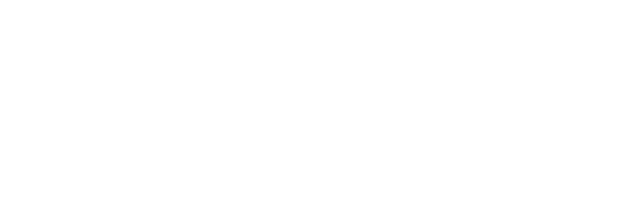
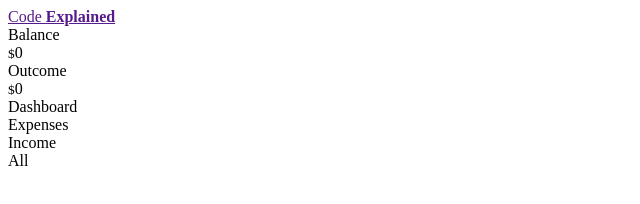
Before and after one commit to kaizen-minded/Budget-App, a plain HTML site: page index.html in a window 1280 px wide. Shown: the whole page, without its empty margins (0-640 px from the left). Drawn offline with Linux system fonts and the light colour scheme.

Commit message:
starting skeleton for  dashboard

```diff
--- a/index.html
+++ b/index.html
@@ -3,7 +3,35 @@
   <head>
     <meta charset="UTF-8" />
     <meta name="viewport" content="width=device-width, initial-scale=1.0" />
-    <title>Document</title>
+    <title>Budget App</title>
   </head>
-  <body></body>
+  <body>
+    <div class="app-title">
+      <a href="">Code <strong>Explained</strong></a>
+    </div>
+    <div class="budget-header">
+      <div class="balance">
+        <div class="title">
+          Balance
+        </div>
+        <div class="value"><small>$</small>0</div>
+      </div>
+      <div class="chart">
+        <div class="outcome">
+          <div class="title">
+            Outcome
+          </div>
+          <div class="income-total"><small>$</small>0</div>
+        </div>
+      </div>
+    </div>
+    <div class="budget-dashboard">
+      <div class="dash-title">Dashboard</div>
+      <div class="toggle">
+        <div class="tab1">Expenses</div>
+        <div class="tab2">Income</div>
+        <div class="tab3 active">All</div>
+      </div>
+    </div>
+  </body>
 </html>
```
